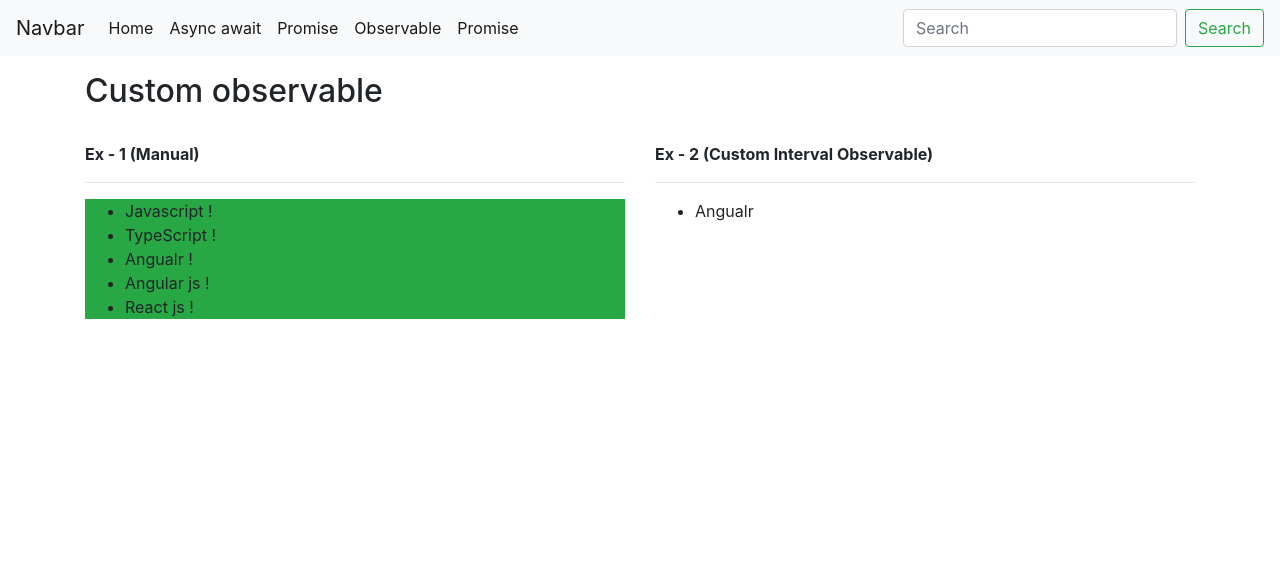
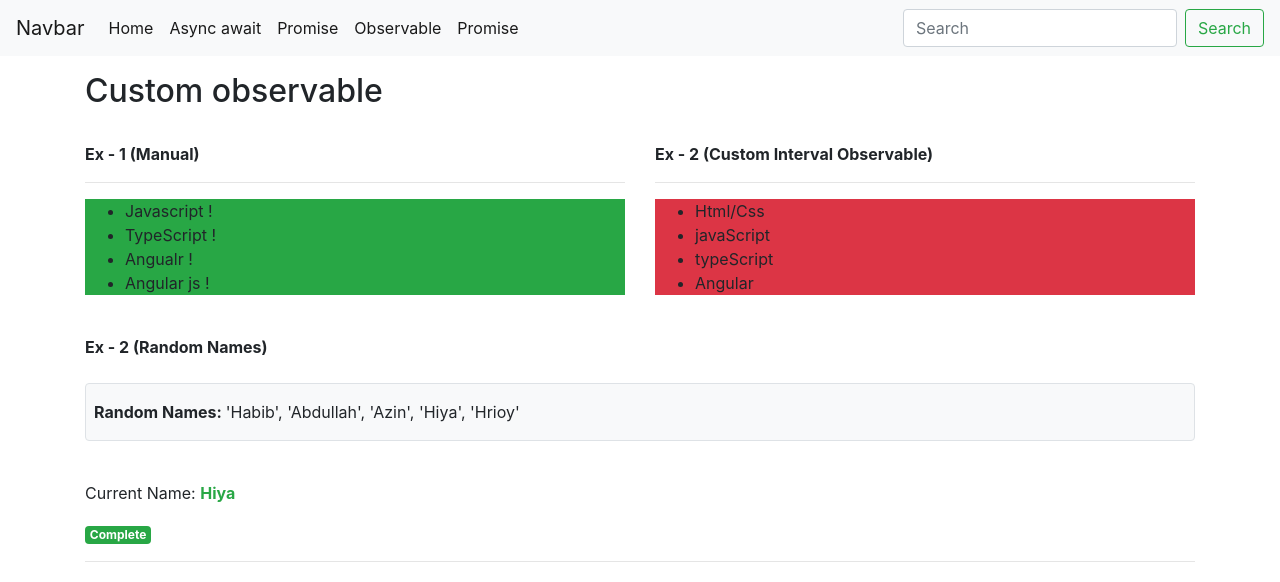
Before and after one commit to habib01cse/rxjsstd, an Angular app: page /observable/cust-observable in a window 1280 px wide. Shown: the top 582 px of the page. Built offline with nearby package versions, Linux system fonts and the light colour scheme.

Commit message:
Explore custom observable details

```diff
--- a/src/app/observable/cust-observable/cust-observable.component.html
+++ b/src/app/observable/cust-observable/cust-observable.component.html
@@ -5,16 +5,36 @@
         <div class="col-sm-6">
             <strong>Ex - 1 (Manual)</strong>
             <hr>
-            <ul id="example1" class="tachList" [ngClass]="techStatus == 'completed' ? 'bg-success' : techStatus == 'error' ? 'bg-danger' : '' "></ul>
+            <ul id="container1" class="tachList" [ngClass]="techStatus1 == 'completed' ? 'bg-success' : techStatus1 == 'error' ? 'bg-danger' : '' "></ul>
         </div>
 
         <div class="col-sm-6">
             <strong>Ex - 2 (Custom Interval Observable)</strong>
             <hr>
-            <ul>
-                <li>Angualr</li>
-            </ul>
+            <ul id="container2"  [ngClass]="techStatus2 == 'completed' ? 'bg-success' : techStatus2 == 'error' ? 'bg-danger' : '' "></ul>
         </div>
 
     </div>
+
+
+    <div class="row">
+        <div class="col-sm-12">
+            <br>
+            <strong>Ex - 2 (Random Names)</strong>
+            <br>
+            <br>
+
+            <p class="bg-light px-2 py-3 border rounded">
+                <strong>Random Names: </strong>
+                'Habib', 'Abdullah', 'Azin', 'Hiya', 'Hrioy'
+            </p>
+            <br>
+            <p>Current Name: <strong class="text-success">{{names}}</strong></p>
+            <span class="badge badge-sucess"
+                [ngClass]="nameStatus == 'completed' ? 'badge-success': nameStatus == 'error' ? 'badge-danger': 'badge-primary'"
+            >{{nameStatus == 'completed' ? 'Complete': nameStatus == 'error' ? 'Error': 'Running'}}</span>
+
+            <hr>
+        </div>
+    </div>
 </div>
--- a/src/app/observable/cust-observable/cust-observable.component.ts
+++ b/src/app/observable/cust-observable/cust-observable.component.ts
@@ -1,14 +1,18 @@
-import { Component, OnInit } from '@angular/core';
-import { Observable } from 'rxjs';
+import { Component, OnDestroy, OnInit } from '@angular/core';
+import { Observable, Subscription } from 'rxjs';
 import { UtilityService } from 'src/app/shared/utility.service';
 
 @Component({
   selector: 'app-cust-observable',
   templateUrl: './cust-observable.component.html',
 })
-export class CustObservableComponent implements OnInit {
+export class CustObservableComponent implements OnInit, OnDestroy {
 
-  techStatus = '';
+  techStatus1 = '';
+  techStatus2 = '';
+  nameStatus = '';
+  subs1: Subscription;
+  names: '';
   constructor(public utility: UtilityService) { }
 
   ngOnInit(): void {
@@ -29,36 +33,111 @@ export class CustObservableComponent implements OnInit {
 
       setTimeout(() =>{
         observer.next("Angular js !");
+        observer.complete();
       }, 4000);
 
 
       setTimeout(() =>{
         observer.next("React js !");
-        observer.complete();
       }, 5000);
 
       setTimeout(() =>{
         observer.next("Vue js !");
-        observer.error(new Error('Limit Exceed!'));
+        //observer.error(new Error('Limit Exceed!'));
       }, 6000);
 
     });
 
     cusObs1.subscribe(
       res =>{
-        console.log('custom observable => ', res);
-        this.utility.printEl( res, 'example1');
+        //console.log('custom observable => ', res);
+        this.utility.printEl( res, 'container1');
       },
       err =>{
-        this.techStatus = 'error';
+        this.techStatus1 = 'error';
       },
       () =>{
-        this.techStatus = 'completed';
+        this.techStatus1 = 'completed';
       }
     );
+
+
+    // Ex - 2 (Custom interval observable)
+    const arr2 = ['Html/Css', 'javaScript', 'typeScript', 'Angular', 'Angularjs', 'ReactJs', 'VueJs'];
+    const cusObs2 = Observable.create(observer =>{
+      let cout = 0;
+      setInterval(() =>{
+        observer.next(arr2[cout]);
+
+        if(cout >= 3){
+          observer.error(new Error('Limit Exceed!'));
+        }
+
+        if(cout >= 5){
+          observer.complete();
+        }
+
+        cout++;
+
+      }, 1000);
+    });
+
+    this.subs1 = cusObs2.subscribe(
+      res =>{
+        //console.log('Custom interval observable => ', res);
+        this.utility.printEl(res, 'container2');
+      },
+      err =>{
+        this.techStatus2 = 'error';
+      },
+      () =>{
+        this.techStatus2 = 'completed';
+      }
+    );
+
+
+     // Ex - 3 (Random names)
+     const arr3 = ['Habib', 'Abdullah', 'Azin', 'Hiya', 'Hridoy'];
+     const cusObs3 = Observable.create(observer =>{
+       let cout = 0;
+       setInterval(() =>{
+         observer.next(arr3[cout]);
+
+        //  if(cout >= 3){
+        //    observer.error(new Error('Limit Exceed!'));
+        //  }
+
+         if(cout >= 3){
+           observer.complete();
+         }
+
+         cout++;
+
+       }, 1000);
+     });
+
+     this.subs1 = cusObs3.subscribe(
+       res =>{
+         console.log(' Random  name => ', res);
+         this.names = res;
+
+         //this.utility.printEl(res, 'container2');
+       },
+       err =>{
+         this.nameStatus = 'error';
+       },
+       () =>{
+         this.nameStatus = 'completed';
+       }
+     );
+
 
 
 
   }
 
+  ngOnDestroy() {
+    this.subs1.unsubscribe();
+  }
+
 }
```
